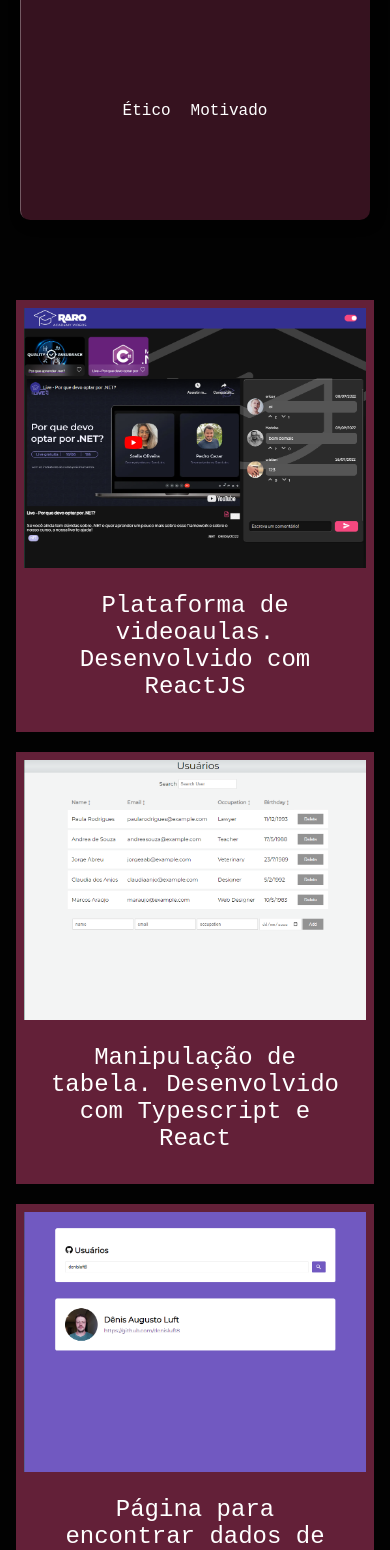
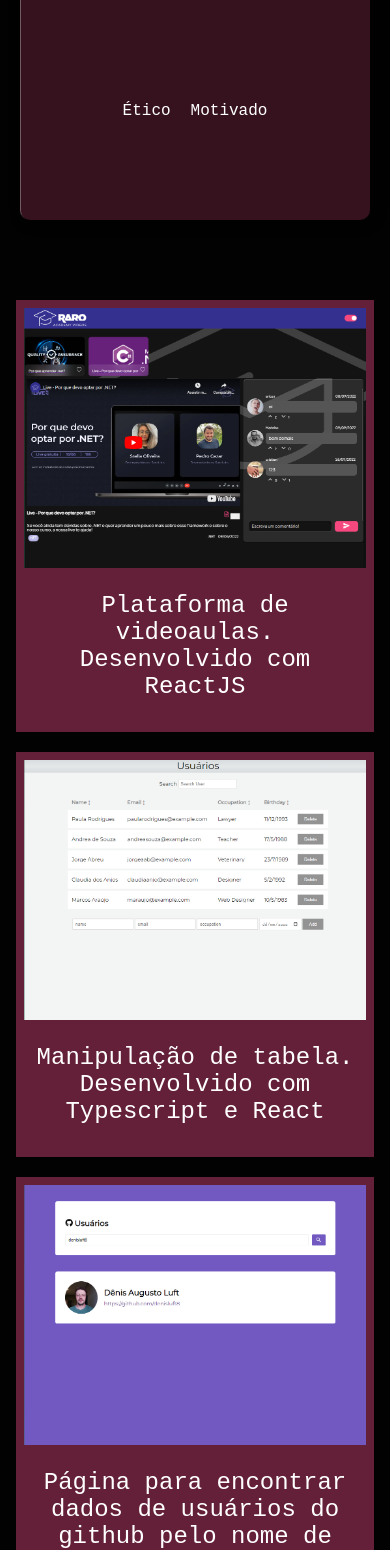
Before and after one commit to denisluft8/portfolio-denisluft, a React (Vite) app: page / in a window 390 px wide. Shown: the part 2588-4138 px from the top of the page. Built offline with nearby package versions, Linux system fonts and the light colour scheme.

Commit message:
changed styles for mobile

```diff
--- a/src/Pages/Contact/ContactStyled.ts
+++ b/src/Pages/Contact/ContactStyled.ts
@@ -14,7 +14,7 @@ export const ContactStyled = styled.div`
     margin-bottom: 40px;
   }
 
-  @media (max-width: 1120px) {
+  @media (max-width: 1000px) {
     height: fit-content;
     flex-direction: column;
     margin-bottom: 80px;
@@ -36,7 +36,7 @@ export const ContactLinks = styled.div`
     margin-left: 28px;
   }
 
-  @media (max-width: 1120px) {
+  @media (max-width: 1000px) {
     width: 350px;
     height: 350px;
     background-color: #020202;
@@ -133,7 +133,7 @@ export const InputContainer = styled.div`
     animation-iteration-count: infinite;
   }
 
-  @media (max-width: 1120px) {
+  @media (max-width: 1000px) {
     width: 362px;
     margin-bottom: 40px;
     & > form {
--- a/src/Pages/Projects/ProjectsStyled.ts
+++ b/src/Pages/Projects/ProjectsStyled.ts
@@ -64,21 +64,5 @@ export const ImgContainer = styled.a`
       height: 260px;
     }
   }
-  @media (max-width: 1120px) {
-    height: fit-content;
-    position: static;
-    flex-direction: column;
-    text-decoration: none;
-    background-color: #632038;
 
-    & > p {
-      position: static;
-      opacity: 1;
-      width: 300px;
-    }
-
-    & > img {
-      height: 260px;
-    }
-  }
 `;
```
